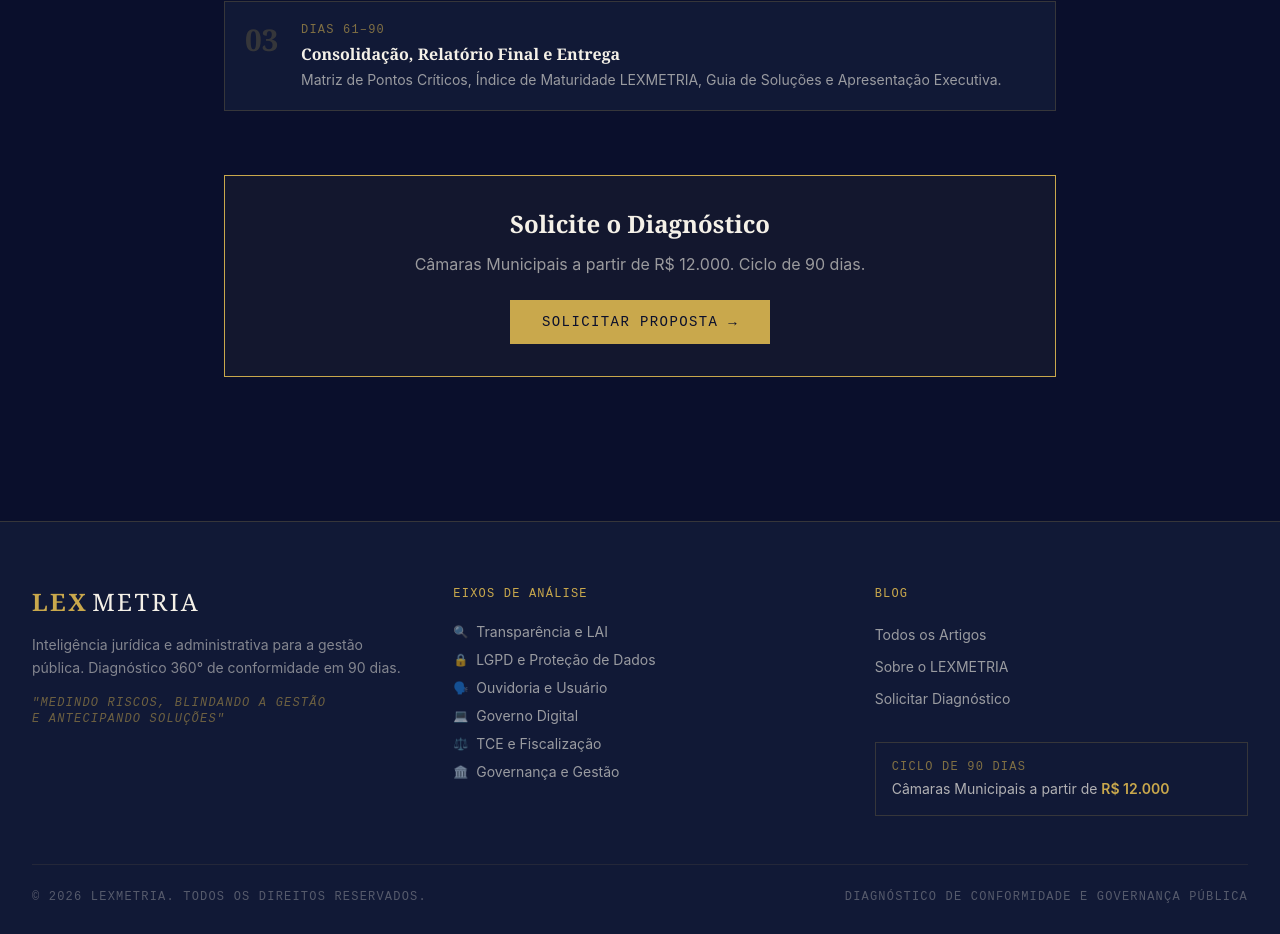
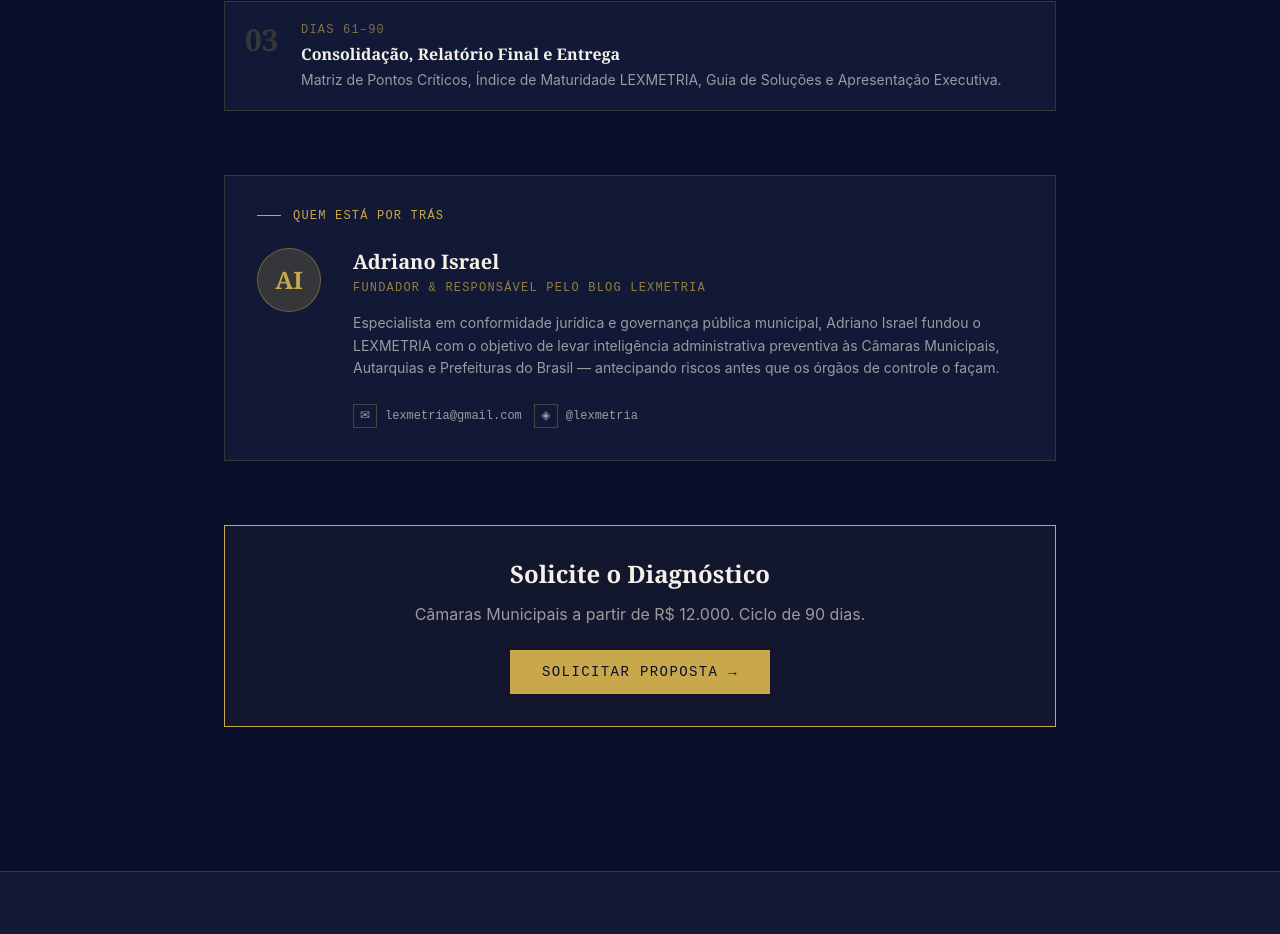
Before and after one commit to lexmetria-oss/blog-lexmetria, a Next.js app: page /sobre in a window 1280 px wide. Shown: the part 1256-2190 px from the top of the page. Built offline with nearby package versions, Linux system fonts and the light colour scheme.

Commit message:
feat: adiciona informações do fundador na página sobre

```diff
--- a/src/app/sobre/page.tsx
+++ b/src/app/sobre/page.tsx
@@ -84,6 +84,44 @@
         </div>
       </div>
 
+      {/* Fundador */}
+      <div className="mb-16 border border-gold/20 bg-navy-mid p-8">
+        <div className="flex items-center gap-3 mb-6">
+          <div className="w-6 h-px bg-gold" />
+          <span className="font-mono text-xs text-gold tracking-widest uppercase">Quem está por trás</span>
+        </div>
+        <div className="flex flex-col sm:flex-row gap-8 items-start">
+          <div className="flex-shrink-0 w-16 h-16 rounded-full bg-gold/20 border border-gold/40 flex items-center justify-center">
+            <span className="font-serif text-2xl font-black text-gold">AI</span>
+          </div>
+          <div className="flex-1">
+            <h3 className="font-serif text-xl font-bold text-ivory mb-1">Adriano Israel</h3>
+            <p className="font-mono text-xs text-gold/70 uppercase tracking-widest mb-4">Fundador & Responsável pelo Blog LEXMETRIA</p>
+            <p className="text-sm text-ivory/60 leading-relaxed mb-6">
+              Especialista em conformidade jurídica e governança pública municipal, Adriano Israel fundou o LEXMETRIA com o objetivo de levar inteligência administrativa preventiva às Câmaras Municipais, Autarquias e Prefeituras do Brasil — antecipando riscos antes que os órgãos de controle o façam.
+            </p>
+            <div className="flex flex-col sm:flex-row gap-3">
+              <a
+                href="mailto:lexmetria@gmail.com"
+                className="flex items-center gap-2 font-mono text-xs text-ivory/60 hover:text-gold transition-colors group"
+              >
+                <span className="w-6 h-6 border border-gold/30 group-hover:border-gold flex items-center justify-center text-xs transition-colors">✉</span>
+                lexmetria@gmail.com
+              </a>
+              <a
+                href="https://www.instagram.com/lexmetria"
+                target="_blank"
+                rel="noopener noreferrer"
+                className="flex items-center gap-2 font-mono text-xs text-ivory/60 hover:text-gold transition-colors group"
+              >
+                <span className="w-6 h-6 border border-gold/30 group-hover:border-gold flex items-center justify-center text-xs transition-colors">◈</span>
+                @lexmetria
+              </a>
+            </div>
+          </div>
+        </div>
+      </div>
+
       {/* CTA */}
       <div className="border border-gold bg-gold/5 p-8 text-center">
         <h2 className="font-serif text-2xl font-bold text-ivory mb-3">Solicite o Diagnóstico</h2>
```
